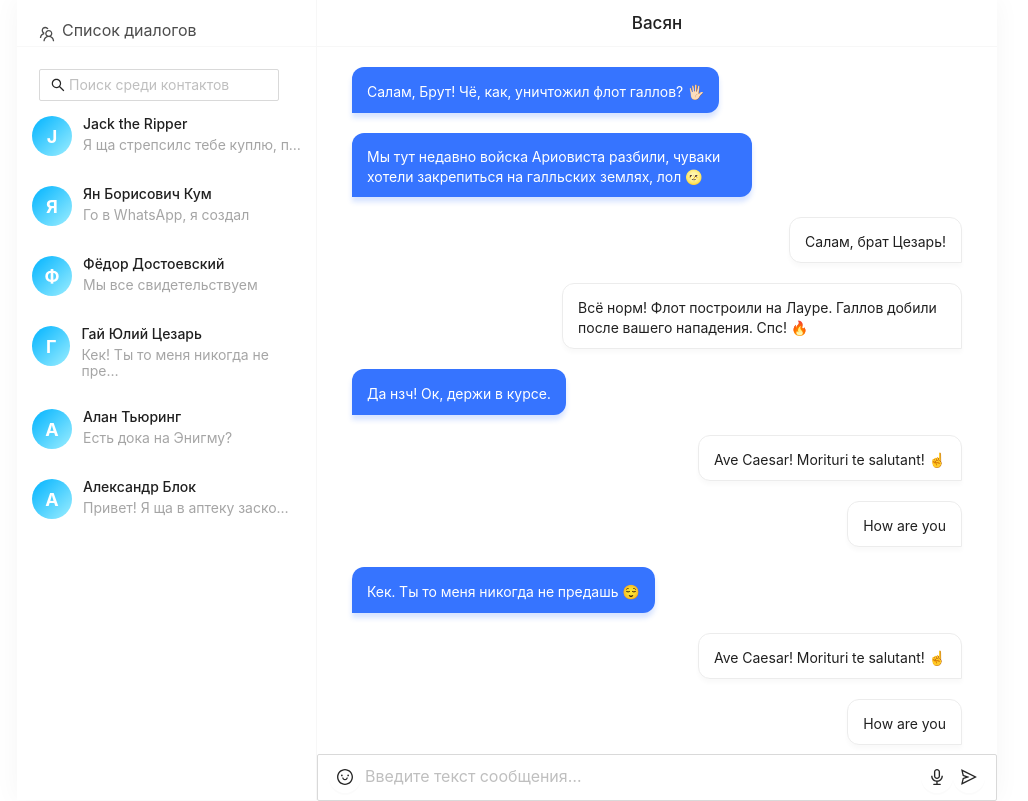
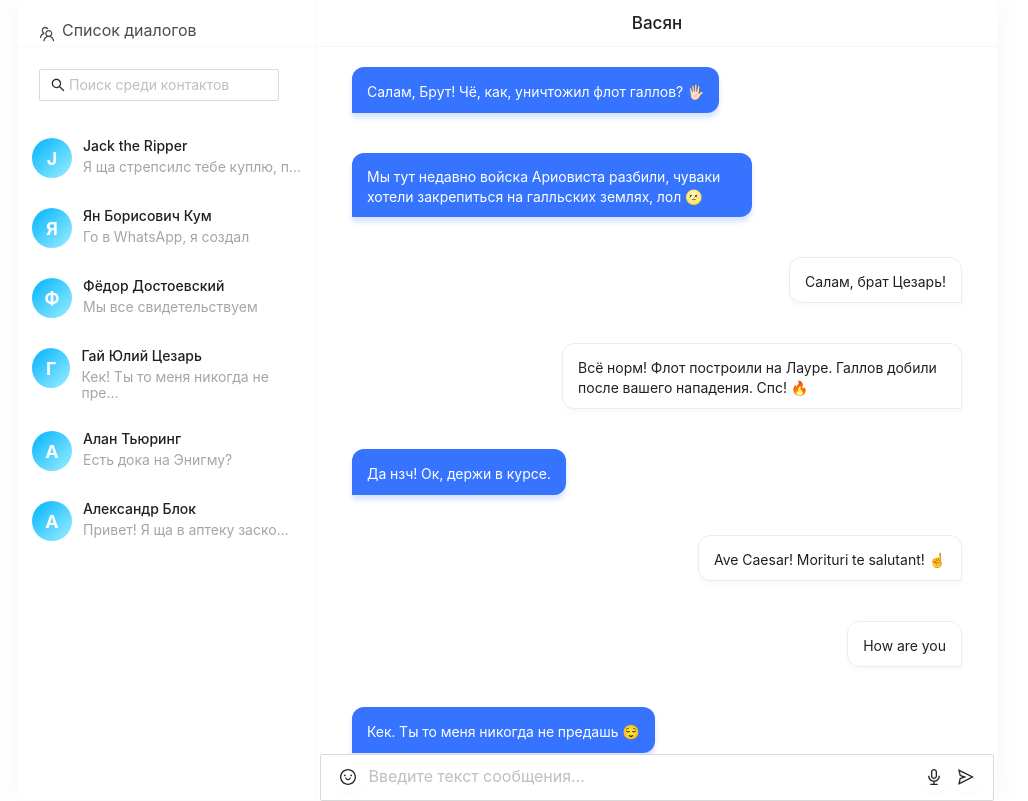
Before and after one commit to 1used23/socket-chat, a React app: page /#/im in a window 1280 px wide. Shown: the whole page, without its empty margins (133-1161 px from the left). Built offline with nearby package versions, Linux system fonts and the light colour scheme.

Commit message:
css fixed

```diff
--- a/src/components/DialogsList/DialogsList.scss
+++ b/src/components/DialogsList/DialogsList.scss
@@ -3,7 +3,7 @@
   min-width: 300px;
   border-right: 1px solid #F7F7F7;
   &__search {
-    padding: 22px 22px 0 22px !important;
+    padding: 22px 22px 22px 22px !important;
     width: 284px;
   }
   &__title {
--- a/src/components/Message/Message.scss
+++ b/src/components/Message/Message.scss
@@ -7,7 +7,10 @@
   padding: 14px 15px 10px 15px;
   font-size: 14px;
   line-height: 20px;
-  margin-top: 20px;
+  margin-bottom: 20px;
+  &:nth-child(1) {
+    margin-top: 20px;
+  }
   &-to-me {
     padding: 0px 35px 0 35px;
     display: flex;
--- a/src/components/MessageInput/MessageInput.scss
+++ b/src/components/MessageInput/MessageInput.scss
@@ -3,7 +3,8 @@
 }
 
 .dialog__message-input {
-  width: 100%;
+  width: 99%;
+margin: 0 auto;
 }
 
 .emoji-mart {
```
